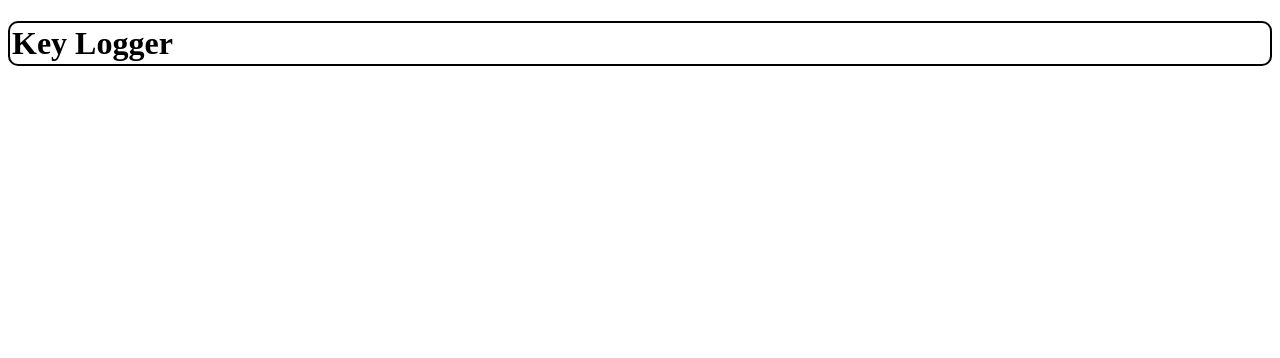
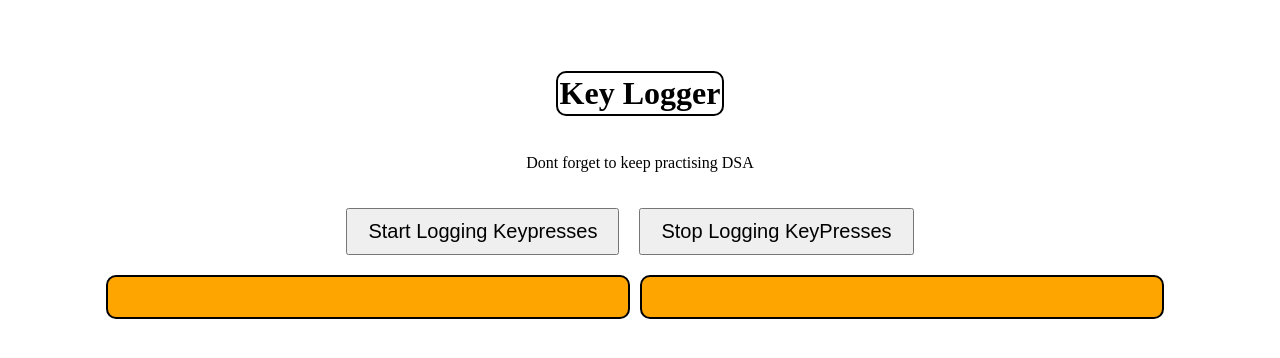
Before and after one commit to bshashank-03/Javascript, a plain HTML site: page 07_Mini_projects/DOM_JS_Keylogger/index.html in a window 1280 px wide. Drawn offline with Linux system fonts and the light colour scheme.

Commit message:
added styling

```diff
--- a/07_Mini_projects/DOM_JS_Keylogger/index.html
+++ b/07_Mini_projects/DOM_JS_Keylogger/index.html
@@ -3,12 +3,55 @@
 <head>
     <meta charset="UTF-8">
     <meta name="viewport" content="width=device-width, initial-scale=1.0">
-    <title>Document</title>
+    <title> Key Logger </title>
+    <style>
+        .container{
+            display: flex;
+            flex-direction: column;
+            align-items: center;
+            margin-top: 50px;
+        }
+
+        #log,#state{
+            width: 500px;
+            height: 20px;
+            border: 2px solid black;
+            padding: 10px;
+            text-align: center;
+            font-size: 20px;
+            margin-top: 20px;
+            border-radius: 10px;
+            margin-right: 10px;
+            background-color: #ffa500;
+        }
+        .Button-container{
+            display: flex;
+            flex-direction: row;
+        }
+        button{
+            font-size: 20px;
+            padding: 10px 20px;
+            margin-top: 20px;
+            margin-right: 20px;
+        }
+    </style>
 </head>
 <body>
     <div class="container">
-        <h1 style="border: 2px,solid,black;padding:2px;border-radius: 10px;"> Key Logger </h1>
+        <h1 style="border: 2px solid black;padding:2px;border-radius: 10px;"> Key Logger </h1>
+        <p>Dont forget to keep practising DSA</p>
+        <div class="Button-container">
+            <button id="start-btn"> Start Logging Keypresses</button>
+            <button id="stop-btn"> Stop Logging KeyPresses</button>
+        </div>
+        <div class="Button-container">
+            <div id="log"></div>
+            <div id="state"></div>
+        </div>
     </div>
+
+    <script src="script.js"></script>
+
 
 </body>
 </html>
```
